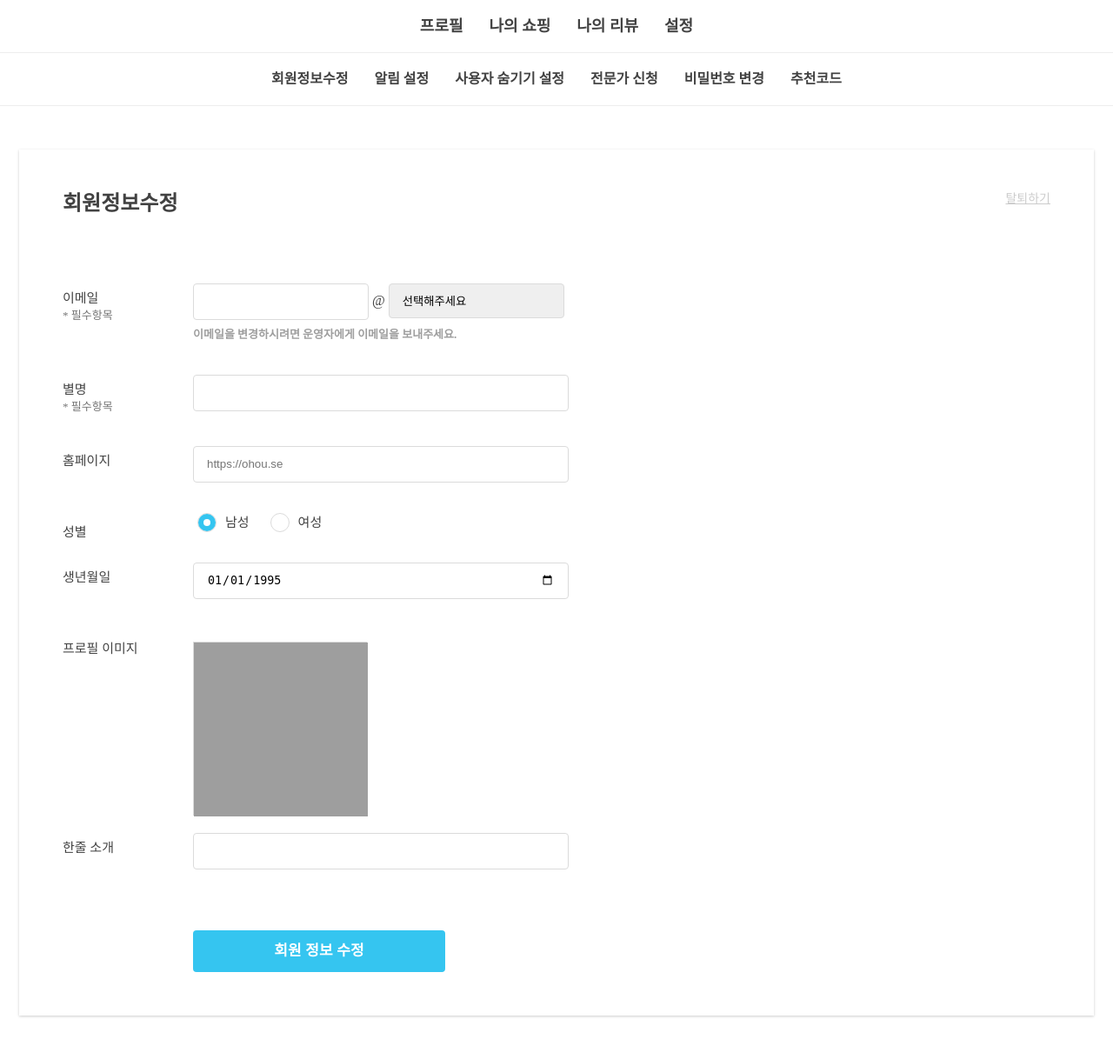
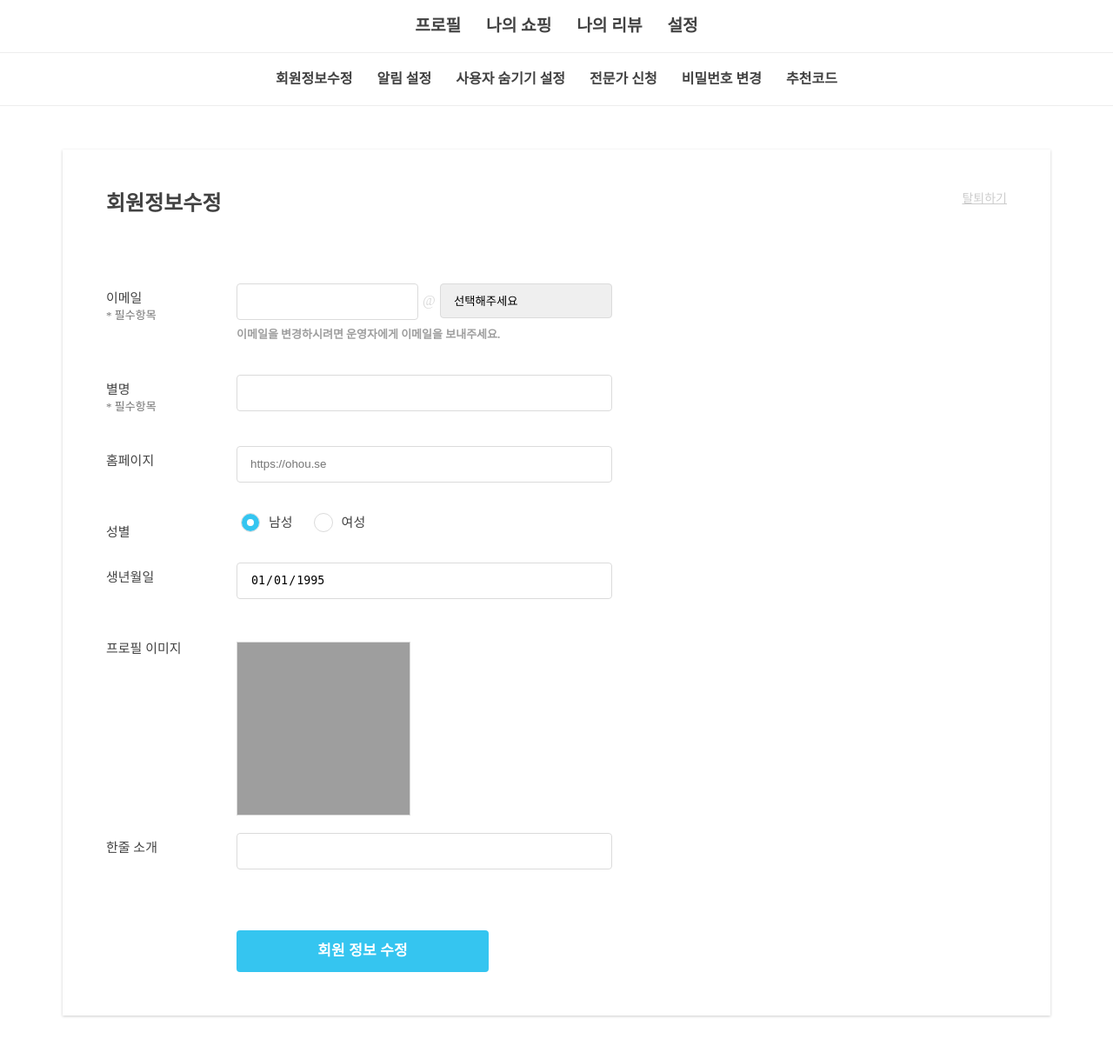
Before and after one commit to kimwanyoung/team_clone, a Django app: template teamproject/todayhouse/todayhouse/templates/user_info.html in a window 1280 px wide. Shown: the whole page at 87% size. Run offline with Django 4.2, Linux system fonts and the light colour scheme; the template is opened without the code that fills it, so the values that code supplies are empty; grey boxes are pictures that could not be loaded.

Commit message:
jooyoung - user info page

```diff
--- a/teamproject/todayhouse/todayhouse/templates/css/user_info.css
+++ b/teamproject/todayhouse/todayhouse/templates/css/user_info.css
@@ -5,18 +5,32 @@
     font-weight: bold;
     height: 60px;
     line-height: 60px;
+
+}
+
+.nav_bar_main{
     display: flex;
     justify-content: center;
     align-items: center;
     text-align: center;
+    flex-wrap: nowrap;
 }
 
 .nav_bar_main {
-    font-size: 18px;
+    font-size: 1.2rem;
+}
+
+.nav_bar_second {
+    font-size: 1rem;
+    text-align: center;
+}
+
+.nav_bar_second li {
+    display: inline-block;
 }
 
 .nav_item a {
-    margin-left: 30px;
+    margin-left: 1.5em;
     transition: color .15s ease;
 }
 
@@ -38,6 +52,8 @@
     margin: 50px auto;
     box-shadow: rgb(0 0 0 / 20%) 0px 1px 3px 0px;
     padding: 50px;
+    width: calc(100% - 80px);
+    box-sizing: border-box;
 }
 
 .info_head {
@@ -104,16 +120,27 @@
 .user_email_from {
     width: 432px;
 }
+.user_email_form_container {
+    display: flex;
+    flex-wrap: nowrap;
+}
 
 input.user_email {
-    width: 170px;
+    flex: 2 0 0;
+}
+
+.user_email_from span {
+    flex: 0.3 1 0;
+    text-align: center;
+    line-height: 40px;
+    color: #dbdbdb;
 }
 
 .email_select {
+    flex: 2 1 0;
     appearance: none;
     border-radius: 6px;
     height: 40px;
-    width: 202px;
     padding: 0 15px;
     line-height: 40px;
     border-radius: 4px;
@@ -177,6 +203,22 @@ input.user_email {
     transform: scale(1);
 }
 
+.user_birthday input[type="date"] {
+    position: relative;
+}
+
+
+.user_birthday input[type="date"]::-webkit-calendar-picker-indicator {
+    position: absolute;
+    top: 0;
+    left: 0;
+    right: 0;
+    bottom: 0;
+    width: auto;
+    height: auto;
+    opacity: 0;
+}
+
 /* User Profile */
 .info_user_img {
     position: relative;
@@ -194,8 +236,8 @@ input.user_email {
     position: absolute;
     left: 0;
     top: 0;
-    width: 200px;
-    height: 200px;
+    width: 100%;
+    height: 100%;
 }
 
 .user_profile {
--- a/teamproject/todayhouse/todayhouse/templates/user_info.html
+++ b/teamproject/todayhouse/todayhouse/templates/user_info.html
@@ -38,7 +38,7 @@
 
             <!-- Info Content -->
             <div class="info_content">
-                <form action="">
+                <form action="" method="post" enctype="multipart/form-data">
                     <!-- User Email -->
                     <div class="info_item">
                         <div class="info_header">
@@ -46,7 +46,9 @@
                             <p>* 필수항목</p>
                         </div>
                         <div class="info_items_form user_email_from">
-                            <input class="user_email" id="user_email" type="text"> @
+                            <div class="user_email_form_container">
+                                <input class="user_email" id="user_email" type="text">
+                                <span>@</span>
                                 <select class="email_select">
                                     <option value="">선택해주세요</option>
                                     <option value="naver.com">naver.com</option>
@@ -57,6 +59,8 @@
                                     <option value="yahoo.co.kr">yahoo.co.kr</option>
                                     <option value="hotmail.com">hotmail.com</option>
                                 </select>
+                            </div>
+
 
                             <p class="email_desc">이메일을 변경하시려면 운영자에게 이메일을 보내주세요.</p>
                         </div>
@@ -107,7 +111,7 @@
                         <div class="info_header">
                             <label for="user_birthday">생년월일</label>
                         </div>
-                        <div class="info_items_form">
+                        <div class="info_items_form user_birthday">
                             <input id="user_birthday" type="date" value="1995-01-01">
                         </div>
                     </div>
@@ -118,7 +122,7 @@
                             <label for="user_profile">프로필 이미지</label>
                         </div>
                         <div class="info_user_img">
-                            <input class="user_profile" id="user_profile" type="file" accept="image/png, image/jpeg">
+                            <input class="user_profile" name="user_profile" id="user_profile" type="file" accept="image/png, image/jpeg">
                             <img src="https://image.ohou.se/i/bucketplace-v2-development/uploads/default_images/avatar.png?gif=1&w=640&h=640&c=c" alt="">
                         </div>
                     </div>
```
Also changed, not shown: other parts of teamproject/todayhouse/todayhouse/templates/css/user_info.css (+59 -1 lines). Lines whose indentation alone changed are shown as unchanged.
